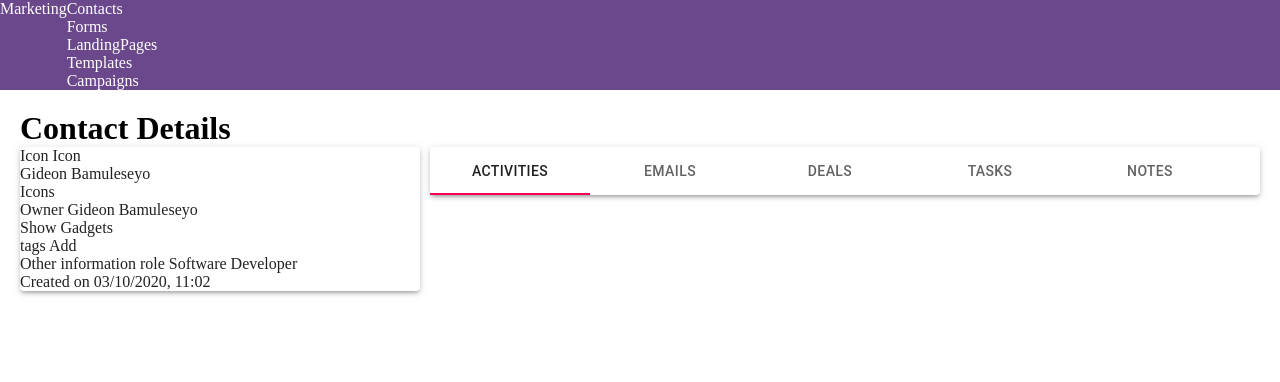
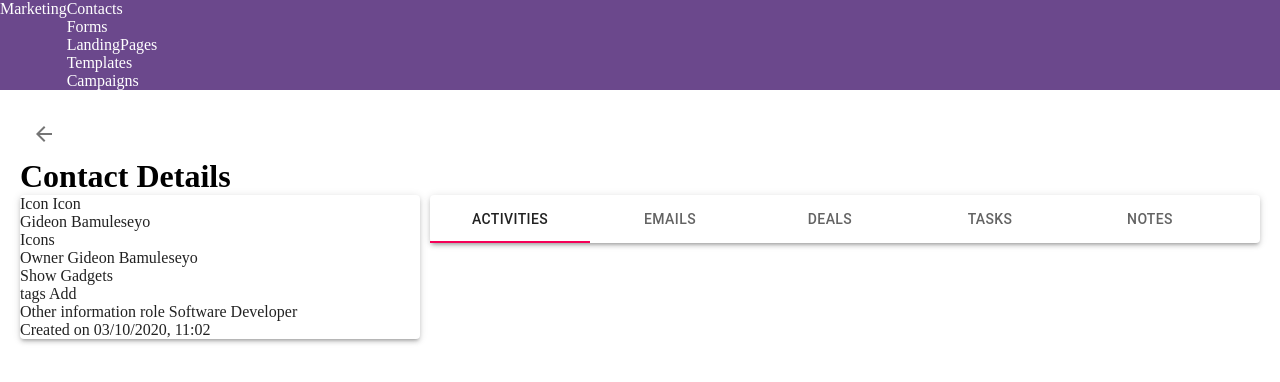
Before and after one commit to lytes20/engage-web, a React (Create React App) app: page /contact-details in a window 1280 px wide. Shown: the top 382 px of the page. Built offline with nearby package versions, Linux system fonts and the light colour scheme; the HTML template or start-up script is replaced by a standard one.

Commit message:
Handle back navigation from contact details to table

```diff
--- a/package.json
+++ b/package.json
@@ -3,6 +3,7 @@
   "version": "0.1.0",
   "private": true,
   "dependencies": {
+    "@material-ui/icons": "^4.9.1",
     "@testing-library/jest-dom": "^4.2.4",
     "@testing-library/react": "^9.3.2",
     "@testing-library/user-event": "^7.1.2",
--- a/src/components/ContactDetails.jsx
+++ b/src/components/ContactDetails.jsx
@@ -1,13 +1,26 @@
 import React from "react";
+
+import { withRouter } from "react-router-dom";
+import IconButton from "@material-ui/core/IconButton";
+import ArrowBackIcon from "@material-ui/icons/ArrowBack";
 
 import "../assets/styles/contactdetails.scss";
 import ContactDetailsSide from "./ContactDetailSide";
 import ContactDetailsMain from "./ContactDetailsMain";
 
-function ContactDetails() {
+function ContactDetails(props) {
+  function handleBack() {
+    props.history.goBack();
+  }
   return (
     <div className="contact-details-container">
-      <h1>Contact Details</h1>
+      <div>
+        <IconButton aria-label="Back" onClick={handleBack}>
+          <ArrowBackIcon />
+        </IconButton>
+        <h1>Contact Details</h1>
+      </div>
+
       {/* contact details side  */}
       <div className="contact-details-content">
         <div className="contact-details-side">
@@ -23,4 +36,4 @@ function ContactDetails() {
   );
 }
 
-export default ContactDetails;
+export default withRouter(ContactDetails);
```
Also changed, not shown: 1 other file (tests, documents, lock files or other folders).
